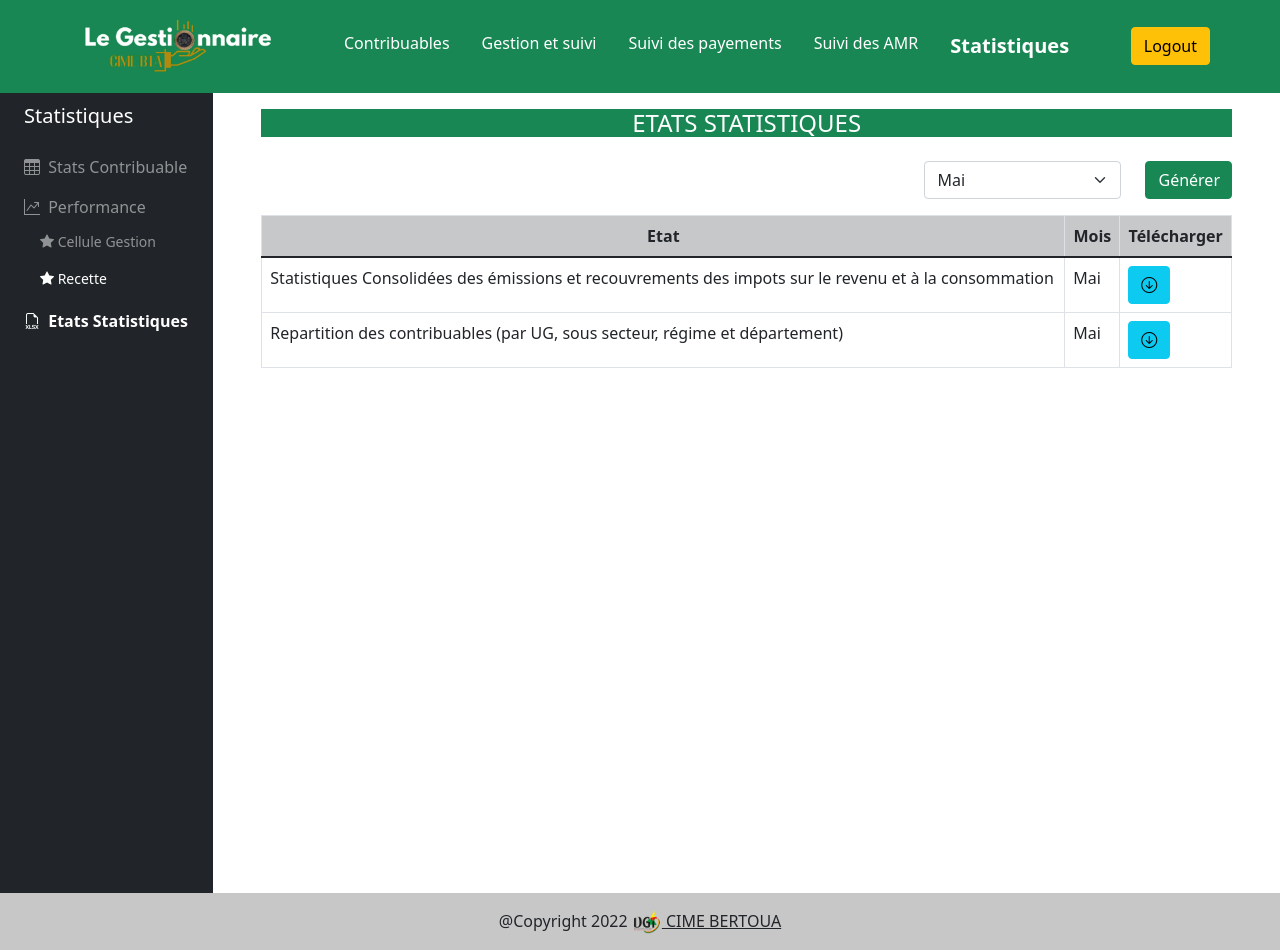
After one commit to You-Mix/CIME-Project, a Django app: page /statistiques/stats_etats in a window 1280 px wide. The commit adds this page. Run offline with Django 4.2, Linux system fonts and the light colour scheme; some libraries are stand-ins or nearby versions.

Commit message:
Etat statistiques 1

```diff
--- a/soft_cime/templates/soft_cime/stats1.html
+++ b/soft_cime/templates/soft_cime/stats1.html
@@ -22,6 +22,11 @@ Statistiques
             <li><a href="{%url 'stats2'%}" class="nav-link text-white-50"><i class="bi bi-star-fill"></i> Cellule Gestion</a></li>
             <li><a href="{%url 'stat_perf_recette'%}" class="nav-link text-white-50"><i class="bi bi-star-fill"></i> Recette</a></li>
         </ul>
+    </li>
+    <li class="nav-item">
+        <a href="{% url 'stats_etats' %}" class="nav-link align-middle px-0 text-white-50">
+            <i class="bi bi-filetype-xlsx"></i> <span class="ms-1 d-none d-sm-inline">Etats Statistiques</span>
+        </a>
     </li>
 
 {% endblock liSide %}
--- /dev/null
+++ b/soft_cime/templates/soft_cime/stats_etats.html
@@ -0,0 +1,119 @@
+{% extends "layout/base.html" %}
+
+{% block title %}
+Statistiques | SoftCIME
+{% endblock title %}
+
+{% block titleSide %}
+Statistiques
+{% endblock titleSide %}
+
+{% block liSide %}
+    <li class="nav-item">
+        <a href="{% url 'stats1' %}" class="nav-link align-middle px-0  text-white-50">
+            <i class="bi bi-table"></i> <span class="ms-1 d-none d-sm-inline">Stats Contribuable</span>
+        </a>
+    </li>
+    <li class="nav-item">
+        <a href="#" class="nav-link align-middle px-0 text-white-50" data-bs-toggle="collapse" data-bs-target="#dashboard-collapse" aria-expanded="false">
+            <i class="bi bi-graph-up-arrow collapsed"></i> <span class="ms-1 d-none d-sm-inline">Performance</span>
+        </a>
+        <ul class="list-unstyled fw-normal pb-1 small card-subtitle">
+            <li><a href="{%url 'stats2'%}" class="nav-link text-white-50"><i class="bi bi-star-fill"></i> Cellule Gestion</a></li>
+            <li><a href="{%url 'stat_perf_recette'%}" class="nav-link text-white"><i class="bi bi-star-fill"></i> Recette</a></li>
+        </ul>
+    </li>
+    <li class="nav-item">
+        <a href="{% url 'stats_etats' %}" class="nav-link align-middle px-0 text-white fw-bold">
+            <i class="bi bi-filetype-xlsx"></i> <span class="ms-1 d-none d-sm-inline">Etats Statistiques</span>
+        </a>
+    </li>
+
+{% endblock liSide %}
+
+{% block contain %}
+    <h4 class="bg-success text-white text-center"> ETATS STATISTIQUES</h4>
+
+    <div class="justify-content-center">
+
+        <div class="row justify-content-end">
+            <div class="col-4 mb-3 mt-3">
+                <form method="POST" action="" class="form-inline">
+                    {% csrf_token %}
+                    <div class="form-group row ">
+                        <div class="col-8">
+                            <select class="form-select container-fluid" name="date">
+                                <option value="1" {% if num_m == 1 %}selected{% endif %}>Janvier</option>
+                                <option value="2" {% if num_m == 2 %}selected{% endif %}>Février</option>
+                                <option value="3" {% if num_m == 3 %}selected{% endif %}>Mars</option>
+                                <option value="4" {% if num_m == 4 %}selected{% endif %}>Avril</option>
+                                <option value="5" {% if num_m == 5 %}selected{% endif %}>Mai</option>
+                                <option value="6" {% if num_m == 6 %}selected{% endif %}>Juin</option>
+                                <option value="7" {% if num_m == 7 %}selected{% endif %}>Juillet</option>
+                                <option value="8" {% if num_m == 8 %}selected{% endif %}>Août</option>
+                                <option value="9" {% if num_m == 9 %}selected{% endif %}>Septembre</option>
+                                <option value="10" {% if num_m == 10 %}selected{% endif %}>Octobre</option>
+                                <option value="11" {% if num_m == 11 %}selected{% endif %}>Novembre</option>
+                                <option value="12" {% if num_m == 12 %}selected{% endif %}>Décembre</option>
+                            </select>
+                        </div>
+                        <div class="col-4">
+                            <input type="submit" value="Générer" class="btn btn-success container-fluid">
+                        </div>
+                    </div>
+                </form>
+            </div>
+            <div class="col-12">
+
+                <table class="table table-bordered">
+                    <thead class="text-center bg-dark bg-opacity-25">
+                        <tr>
+                            <th >
+                                Etat
+                            </th>
+                            <th>
+                                Mois
+                            </th>
+                            <th>
+                                Télécharger
+                            </th>
+                        </tr>
+                    </thead>
+                    <tbody>
+                        <tr>
+                            <td>
+                                Statistiques Consolidées des émissions et recouvrements des impots sur le revenu et à la consommation
+                            </td>
+                            <td>
+                                {{mois}}
+                            </td>
+                            <td>
+                                <a href="{% url 'stats_consolide_irc' num_m %}" class="btn btn-info"><i class="bi bi-arrow-down-circle"></i></a>
+                            </td>
+                        </tr>
+                        <tr>
+                            <td>
+                                Repartition des contribuables (par UG, sous secteur, régime et département)
+                            </td>
+                            <td>
+                                {{mois}}
+                            </td>
+                            <td>
+                                <a href="{% url 'excelStats1' %}" class="btn btn-info"><i class="bi bi-arrow-down-circle"></i></a>
+                            </td>
+                        </tr>
+                    </tbody>
+
+                </table>
+            </div>
+
+        </div>
+    </div>
+
+
+
+    <script>
+        document.getElementById('stats').classList.add('fw-bold')
+        document.getElementById('stats').classList.add('fs-5')
+    </script>
+{% endblock contain %}
--- a/soft_cime/templates/soft_cime/stats_perf_gestion.html
+++ b/soft_cime/templates/soft_cime/stats_perf_gestion.html
@@ -23,7 +23,11 @@ Statistiques
             <li><a href="{%url 'stat_perf_recette'%}" class="nav-link text-white-50"><i class="bi bi-star-fill"></i> Recette</a></li>
         </ul>
     </li>
-
+    <li class="nav-item">
+        <a href="{% url 'stats_etats' %}" class="nav-link align-middle px-0 text-white-50">
+            <i class="bi bi-filetype-xlsx"></i> <span class="ms-1 d-none d-sm-inline">Etats Statistiques</span>
+        </a>
+    </li>
 
 {% endblock liSide %}
 
--- a/soft_cime/templates/soft_cime/stats_perf_recette.html
+++ b/soft_cime/templates/soft_cime/stats_perf_recette.html
@@ -23,7 +23,11 @@ Statistiques
             <li><a href="{%url 'stat_perf_recette'%}" class="nav-link text-white"><i class="bi bi-star-fill"></i> Recette</a></li>
         </ul>
     </li>
-
+    <li class="nav-item">
+        <a href="{% url 'stats_etats' %}" class="nav-link align-middle px-0 text-white-50">
+            <i class="bi-filetype-xlsx"></i> <span class="ms-1 d-none d-sm-inline">Etats Statistiques</span>
+        </a>
+    </li>
 
 {% endblock liSide %}
 
--- a/soft_cime/urls.py
+++ b/soft_cime/urls.py
@@ -38,6 +38,8 @@ urlpatterns = [
     path('amr/<int:idAmr>', detail_amr, name='detail_amr'),
     path('amr/excel_amr/<int:idAmr>', excel_amr, name='excel_amr'),
 
+    path('statistiques/stats_consolide_irc/<int:m>', stats_consolide_irc, name='stats_consolide_irc'),
+    path('statistiques/stats_etats', stats_etats, name='stats_etats'),
 
     path('pdf/', GeneratePdf.as_view(), name='GeneratePdf'),
 
--- a/soft_cime/views.py
+++ b/soft_cime/views.py
@@ -81,9 +81,10 @@ def index(request):
     if request.user.is_authenticated:
         nbcontrib = contribuable.objects.count()
         personnel = Personnel.objects.get(user=request.user)
-        nbDec = Declaration.objects.count()
-        nbPaye =Payement.objects.count()
-        percent = 100/nbcontrib
+        nbDec = Declaration.objects.filter(Q(date_emission__month=today.month) and Q(date_emission__year=today.year)).count()
+        nbPaye =Payement.objects.filter(Q(date__month=today.month) and Q(date__year=today.year)).count()
+        nbAmr = AMR.objects.filter(Q(date__month=today.month) and Q(date__year=today.year)).count()
+
         import random
         r = lambda: random.randint(0,255)
         couleur = []
@@ -120,7 +121,7 @@ def index(request):
             "nbDec" : nbDec,
             "nbPaye" : nbPaye,
             "nbdec_mois" : nbdec_mois,
-            "nbAmr" : AMR.objects.count(),
+            "nbAmr" : nbAmr,
             "mois" : mois[today.month],
             "today" : today,
             "ug_labels" : ug_labels,
@@ -180,6 +181,7 @@ def new_contribuable(request):
 
 
     message = " "
+    classmsg = ""
     if request.method == 'POST':
         NIU = request.POST.get('NIU')
         raison_social = request.POST.get('raison_social')
@@ -703,7 +705,7 @@ def excelStats1(request):
     wb.save(os.path.expanduser("~/Downloads/stats_contribuable.xlsx"))
     os.popen(os.path.expanduser("~/Downloads/stats_contribuable.xlsx"))
 
-    return redirect('stats1')
+    return redirect('stats_etats')
 
 
 def stats2(request):
@@ -714,10 +716,10 @@ def stats2(request):
     impots = Impot.objects.all()
     sous_secteurs = Sous_secteur.objects.all()
 
-    if request.method != "POST":
-        mois=today.month
-    else:
-        mois = request.POST.get("mois")
+    # if request.method != "POST":
+    #     mois=today.month
+    # else:
+    #     mois = request.POST.get("mois")
 
     montant_ug_im_alls = []
 
@@ -927,7 +929,211 @@ def stat_perf_recette(request):
     return render(request, "soft_cime/stats_perf_recette.html", context)
 
 
+def zeroifnone(x):
+    if x is None:
+        return 0
+    else:
+        return x
 
+
+def stats_consolide_irc(request, m):
+
+    wb=load_workbook("soft_cime/static/doc/Statistiques Consolidées.xlsx")
+    ws = wb.active
+
+    mois_stats = m
+    if m >= today.month:
+        an_stats = today.year - 1
+    else:
+        an_stats = today.year
+    # if today.month > 1 :
+    #     mois_stats = today.month - 1
+    # else:
+    #     mois_stats = 12
+
+    payements = Payement.objects.filter(Q(date__month = mois_stats) and Q(date__year = an_stats))
+    declaration = []
+    for payement in payements:
+        dec = Declaration.objects.filter(num_avis = payement.num_avis)
+        for d in dec:
+            declaration.append(d)
+
+    amrs = AMR.objects.filter(date__month=mois_stats)
+
+    j='B'
+    i=16
+
+    #Traitements et salaires
+    ws[j+str(i)] = Impot.objects.get(Q(impot='IRPP') and Q(impot="SOLDE IRPP")).impot_declare_set.filter(declaration__in = declaration).aggregate(Sum('montant'))['montant__sum']
+    j=chr(ord(j) + 1)
+    ws[j+str(i)] = Impot.objects.get(Q(impot='IRPP') and Q(impot="SOLDE IRPP")).impot_amr_set.filter(Q(date__month = mois_stats) and Q(date__year = an_stats)).aggregate(Sum('montant'))['montant__sum']
+
+    #Revenus Foncier
+    j=chr(ord(j) - 1)
+    i=i+5
+    ws[j+str(i)] = Impot.objects.get(impot='RF').impot_declare_set.filter(declaration__in = declaration).aggregate(Sum('montant'))['montant__sum']
+    j=chr(ord(j) + 1)
+    ws[j+str(i)] = Impot.objects.get(impot='RF').impot_amr_set.filter(Q(date__month = mois_stats) and Q(date__year = an_stats)).aggregate(Sum('montant'))['montant__sum']
+
+    #Revenus Capitaux Mobilier
+    j=chr(ord(j) - 1)
+    i=i+1
+    ws[j+str(i)] = Impot.objects.get(impot='IRCM').impot_declare_set.filter(declaration__in = declaration).aggregate(Sum('montant'))['montant__sum']
+    j=chr(ord(j) + 1)
+    ws[j+str(i)] = Impot.objects.get(impot='IRCM').impot_amr_set.filter(Q(date__month = mois_stats) and Q(date__year = an_stats)).aggregate(Sum('montant'))['montant__sum']
+
+    #Accompte Mensuel BIC
+    j=chr(ord(j) - 1)
+    i=i+2
+    ws[j+str(i)] = Impot.objects.get(Q(impot='AIR BIC') and Q(impot="SOLDE BIC")).impot_declare_set.filter(declaration__in = declaration).aggregate(Sum('montant'))['montant__sum']
+    j=chr(ord(j) + 1)
+    ws[j+str(i)] = Impot.objects.get(Q(impot='AIR BIC') and Q(impot="SOLDE BIC")).impot_amr_set.filter(Q(date__month = mois_stats) and Q(date__year = an_stats)).aggregate(Sum('montant'))['montant__sum']
+
+    #Accompte Mensuel BNC
+    j=chr(ord(j) - 1)
+    i=i+1
+    ws[j+str(i)] = Impot.objects.get(Q(impot='AIR BNC') and Q(impot="SOLDE BNC")).impot_declare_set.filter(declaration__in = declaration).aggregate(Sum('montant'))['montant__sum']
+    j=chr(ord(j) + 1)
+    ws[j+str(i)] = Impot.objects.get(Q(impot='AIR BNC') and Q(impot="SOLDE BNC")).impot_amr_set.filter(Q(date__month = mois_stats) and Q(date__year = an_stats)).aggregate(Sum('montant'))['montant__sum']
+
+
+    #TVA
+    j=chr(ord(j) - 1)
+    i=i+7
+    ws[j+str(i)] = Impot.objects.get(Q(impot='TVA') and Q(impot="SOLDE TVA")).impot_declare_set.filter(declaration__in = declaration).aggregate(Sum('montant'))['montant__sum']
+    j=chr(ord(j) + 1)
+    ws[j+str(i)] = Impot.objects.get(Q(impot='TVA') and Q(impot="SOLDE TVA")).impot_amr_set.filter(Q(date__month = mois_stats) and Q(date__year = an_stats)).aggregate(Sum('montant'))['montant__sum']
+
+    #Droits d'assise
+    j=chr(ord(j) - 1)
+    i=i+3
+    ws[j+str(i)] = Impot.objects.get(impot='ASSISE').impot_declare_set.filter(declaration__in = declaration).aggregate(Sum('montant'))['montant__sum']
+    j=chr(ord(j) + 1)
+    ws[j+str(i)] = Impot.objects.get(impot='ASSISE').impot_amr_set.filter(Q(date__month = mois_stats) and Q(date__year = an_stats)).aggregate(Sum('montant'))['montant__sum']
+
+    #Taxe de Séjour
+    j=chr(ord(j) - 1)
+    i=i+1
+    ws[j+str(i)] = Impot.objects.get(impot='TAXE DE SEJOUR').impot_declare_set.filter(declaration__in = declaration).aggregate(Sum('montant'))['montant__sum']
+    j=chr(ord(j) + 1)
+    ws[j+str(i)] = Impot.objects.get(impot='TAXE DE SEJOUR').impot_amr_set.filter(Q(date__month = mois_stats) and Q(date__year = an_stats)).aggregate(Sum('montant'))['montant__sum']
+
+    # Solde Impot sur les societés
+    j=chr(ord(j) - 1)
+    i=i+2
+    ws[j+str(i)] = Impot.objects.get(impot='SOLDE IS/IRCM').impot_declare_set.filter(declaration__in = declaration).aggregate(Sum('montant'))['montant__sum']
+    j=chr(ord(j) + 1)
+    ws[j+str(i)] = Impot.objects.get(impot='SOLDE IS/IRCM').impot_amr_set.filter(Q(date__month = mois_stats) and Q(date__year = an_stats)).aggregate(Sum('montant'))['montant__sum']
+
+    #Accompte Mensuel
+    j=chr(ord(j) - 1)
+    i=i+1
+    ws[j+str(i)] = Impot.objects.get(impot='IS').impot_declare_set.filter(declaration__in = declaration).aggregate(Sum('montant'))['montant__sum']
+    j=chr(ord(j) + 1)
+    ws[j+str(i)] = Impot.objects.get(impot='IS').impot_amr_set.filter(Q(date__month = mois_stats) and Q(date__year = an_stats)).aggregate(Sum('montant'))['montant__sum']
+
+    #Accompte Loyer
+    j=chr(ord(j) - 1)
+    i=i+5
+    ws[j+str(i)] = Impot.objects.get(impot='PSI').impot_declare_set.filter(declaration__in = declaration).aggregate(Sum('montant'))['montant__sum']
+    j=chr(ord(j) + 1)
+    ws[j+str(i)] = Impot.objects.get(impot='PSI').impot_amr_set.filter(Q(date__month = mois_stats) and Q(date__year = an_stats)).aggregate(Sum('montant'))['montant__sum']
+
+    #Précompte achats
+    j=chr(ord(j) - 1)
+    i=i+1
+    ws[j+str(i)] = Impot.objects.get(Q(impot='PSA') and Q(impot="SOLDE PSA")).impot_declare_set.filter(declaration__in = declaration).aggregate(Sum('montant'))['montant__sum']
+    j=chr(ord(j) + 1)
+    ws[j+str(i)] = Impot.objects.get(Q(impot='PSA') and Q(impot="SOLDE PSA")).impot_amr_set.filter(Q(date__month = mois_stats) and Q(date__year = an_stats)).aggregate(Sum('montant'))['montant__sum']
+
+
+    #CAC TVA FEICOM
+    j=chr(ord(j) - 1)
+    i=i+8
+    ws[j+str(i)] = zeroifnone(Impot.objects.get(Q(impot='TVA') and Q(impot="SOLDE TVA")).impot_declare_set.filter(declaration__in = declaration).aggregate(Sum('montant'))['montant__sum']) * Part_Impot.objects.get(nom='CAC FEI').taux
+    j=chr(ord(j) + 1)
+    ws[j+str(i)] = zeroifnone(Impot.objects.get(Q(impot='TVA') and Q(impot="SOLDE TVA")).impot_amr_set.filter(Q(date__month = mois_stats) and Q(date__year = an_stats)).aggregate(Sum('montant'))['montant__sum']) * Part_Impot.objects.get(nom='CAC FEI').taux
+
+
+    #CAC TVA COMMUNE
+    j=chr(ord(j) - 1)
+    i=i+2
+    ws[j+str(i)] = zeroifnone(Impot.objects.get(Q(impot='TVA') and Q(impot="SOLDE TVA")).impot_declare_set.filter(declaration__in = declaration).aggregate(Sum('montant'))['montant__sum']) * Part_Impot.objects.get(nom='CAC COM').taux
+    j=chr(ord(j) + 1)
+    ws[j+str(i)] = zeroifnone(Impot.objects.get(Q(impot='TVA') and Q(impot="SOLDE TVA")).impot_amr_set.filter(Q(date__month = mois_stats) and Q(date__year = an_stats)).aggregate(Sum('montant'))['montant__sum']) * Part_Impot.objects.get(nom='CAC COM').taux
+
+
+    #CAC IRPP FEICOM
+    j=chr(ord(j) - 1)
+    i=i+1
+    ws[j+str(i)] = zeroifnone(Impot.objects.get(Q(impot='IRPP') and Q(impot="SOLDE IRPP")).impot_declare_set.filter(declaration__in = declaration).aggregate(Sum('montant'))['montant__sum']) * Part_Impot.objects.get(nom='CAC FEI').taux
+    j=chr(ord(j) + 1)
+    ws[j+str(i)] = zeroifnone(Impot.objects.get(Q(impot='IRPP') and Q(impot="SOLDE IRPP")).impot_amr_set.filter(Q(date__month = mois_stats) and Q(date__year = an_stats)).aggregate(Sum('montant'))['montant__sum']) * Part_Impot.objects.get(nom='CAC FEI').taux
+
+
+    #CAC IRPP COMMUNE
+    j=chr(ord(j) - 1)
+    i=i+2
+    ws[j+str(i)] = zeroifnone(Impot.objects.get(Q(impot='IRPP') and Q(impot="SOLDE IRPP")).impot_declare_set.filter(declaration__in = declaration).aggregate(Sum('montant'))['montant__sum']) * Part_Impot.objects.get(nom='CAC COM').taux
+    j=chr(ord(j) + 1)
+    ws[j+str(i)] = zeroifnone(Impot.objects.get(Q(impot='IRPP') and Q(impot="SOLDE IRPP")).impot_amr_set.filter(Q(date__month = mois_stats) and Q(date__year = an_stats)).aggregate(Sum('montant'))['montant__sum']) * Part_Impot.objects.get(nom='CAC COM').taux
+
+
+    #CAC IS FEICOM
+    j=chr(ord(j) - 1)
+    i=i+1
+    ws[j+str(i)] = zeroifnone(Impot.objects.get(Q(impot='IS') and Q(impot="SOLDE IS/IRCM")).impot_declare_set.filter(declaration__in = declaration).aggregate(Sum('montant'))['montant__sum']) * Part_Impot.objects.get(nom='CAC FEI').taux
+    j=chr(ord(j) + 1)
+    ws[j+str(i)] = zeroifnone(Impot.objects.get(Q(impot='IS') and Q(impot="SOLDE IS/IRCM")).impot_amr_set.filter(Q(date__month = mois_stats) and Q(date__year = an_stats)).aggregate(Sum('montant'))['montant__sum']) * Part_Impot.objects.get(nom='CAC FEI').taux
+
+
+    #CAC IS COMMUNE
+    j=chr(ord(j) - 1)
+    i=i+2
+    ws[j+str(i)] = zeroifnone(Impot.objects.get(Q(impot='IS') and Q(impot="SOLDE IS/IRCM")).impot_declare_set.filter(declaration__in = declaration).aggregate(Sum('montant'))['montant__sum']) * Part_Impot.objects.get(nom='CAC COM').taux
+    j=chr(ord(j) + 1)
+    ws[j+str(i)] = zeroifnone(Impot.objects.get(Q(impot='IS') and Q(impot="SOLDE IS/IRCM")).impot_amr_set.filter(Q(date__month = mois_stats) and Q(date__year = an_stats)).aggregate(Sum('montant'))['montant__sum']) * Part_Impot.objects.get(nom='CAC COM').taux
+
+    #CRTV
+    j=chr(ord(j) - 1)
+    i=i+5
+    ws[j+str(i)] = Impot.objects.get(impot='RAV').impot_declare_set.filter(declaration__in = declaration).aggregate(Sum('montant'))['montant__sum']
+    j=chr(ord(j) + 1)
+    ws[j+str(i)] = Impot.objects.get(impot='RAV').impot_amr_set.filter(Q(date__month = mois_stats) and Q(date__year = an_stats)).aggregate(Sum('montant'))['montant__sum']
+
+    #CCF
+    j=chr(ord(j) - 1)
+    i=i+1
+    ws[j+str(i)] = Impot.objects.get(impot='CCF').impot_declare_set.filter(declaration__in = declaration).aggregate(Sum('montant'))['montant__sum']
+    j=chr(ord(j) + 1)
+    ws[j+str(i)] = Impot.objects.get(impot='CCF').impot_amr_set.filter(Q(date__month = mois_stats) and Q(date__year = an_stats)).aggregate(Sum('montant'))['montant__sum']
+
+    #FNE
+    j=chr(ord(j) - 1)
+    i=i+1
+    ws[j+str(i)] = Impot.objects.get(impot='FNE').impot_declare_set.filter(declaration__in = declaration).aggregate(Sum('montant'))['montant__sum']
+    j=chr(ord(j) + 1)
+    ws[j+str(i)] = Impot.objects.get(impot='FNE').impot_amr_set.filter(Q(date__month = mois_stats) and Q(date__year = an_stats)).aggregate(Sum('montant'))['montant__sum']
+
+
+    wb.save(os.path.expanduser("~/Downloads/Statistiques Consolidée Impôts sur le revenu.xlsx"))
+    os.popen(os.path.expanduser("~/Downloads/Statistiques Consolidée Impôts sur le revenu.xlsx"))
+
+    return redirect('stats_etats')
+
+def stats_etats(request):
+
+    if request.method == "POST":
+        num_m = int(request.POST.get("date"))
+    else :
+        num_m = int(today.month)-1
+
+
+    context = {
+        "mois" : mois[num_m],
+        "num_m" : num_m,
+    }
+    return render(request, "soft_cime/stats_etats.html", context)
 
 
 # AMR
```
Also changed, not shown: soft_cime/templates/soft_cime/contribuable-new.html (+13 -2 lines), soft_cime/templates/soft_cime/index.html (+33 -8 lines), 1 other file.
